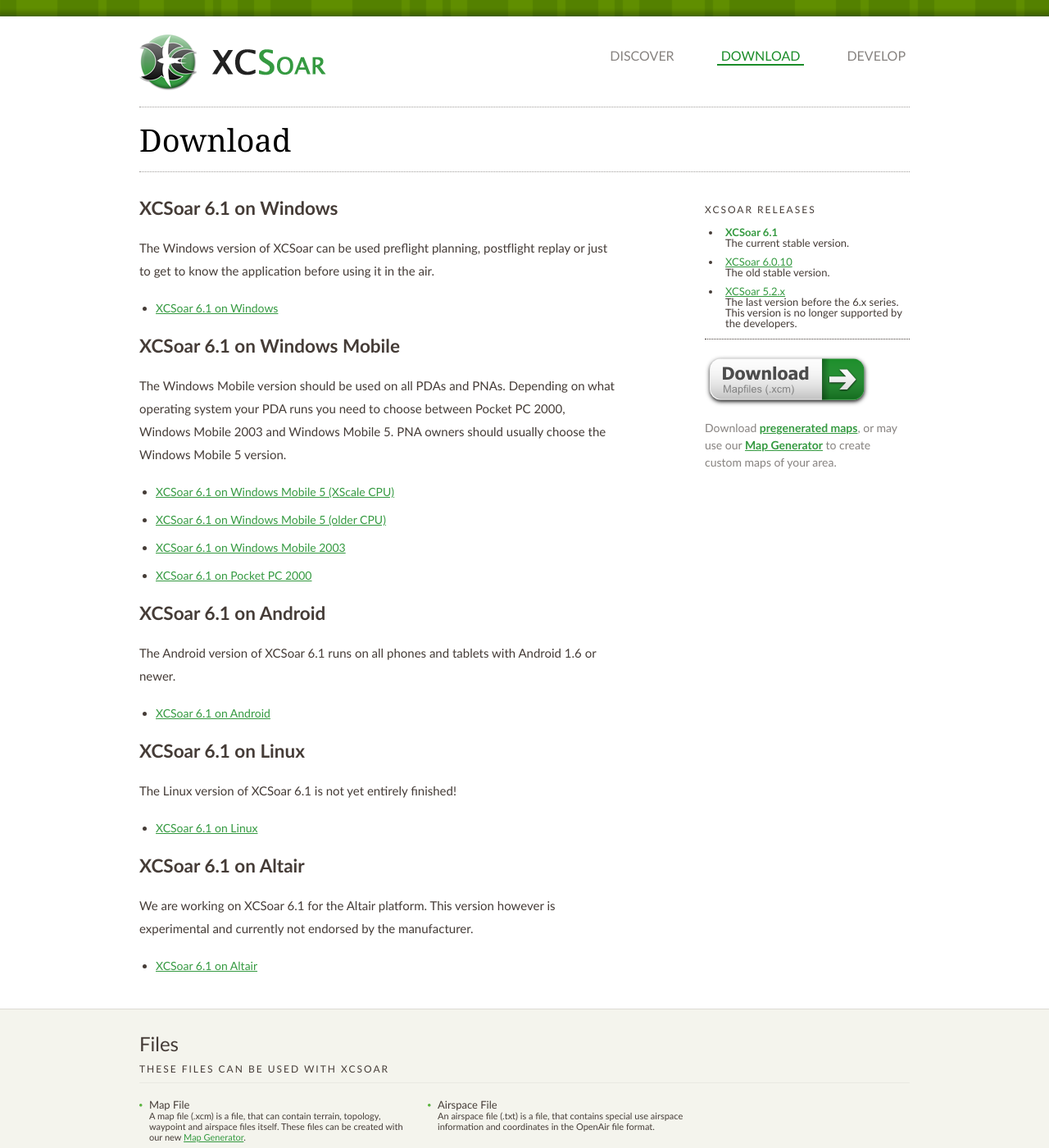
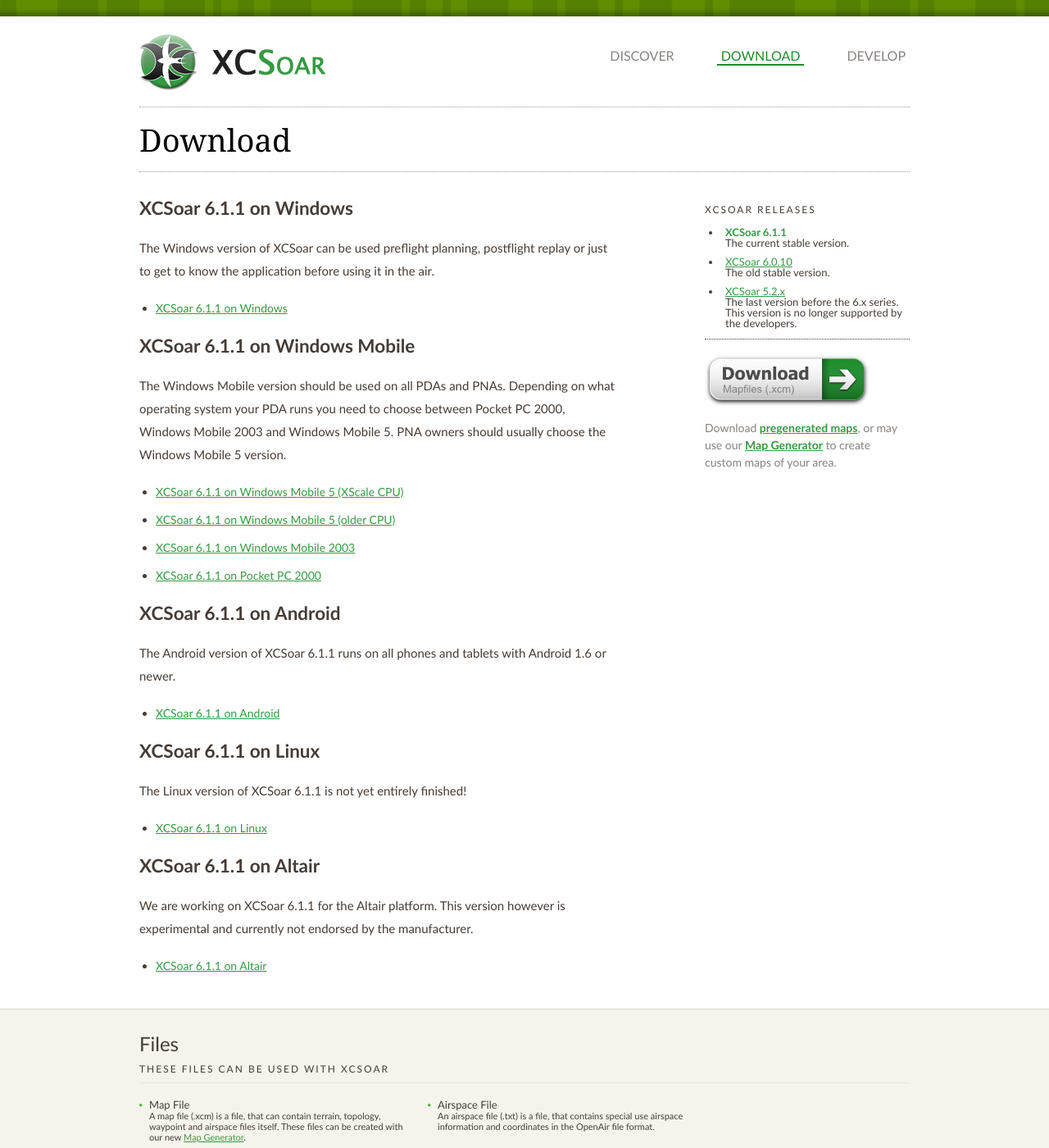
Before and after one commit to XCSoar/website, a Jekyll site: the page built from download/index.md, in a window 1280 px wide and 1400 px high. Shown: the whole window at 82% size. Built offline with Jekyll 4.4.1, drawn with Linux system fonts in a browser that asks for light colours.

Commit message:
release v6.1.1

```diff
--- a/_config.yml
+++ b/_config.yml
@@ -1,7 +1,7 @@
 permalink: /discover/:year/:month/:day/:title.html
 
-xcsoar_stable_version: 6.1
-xcsoar_testing_version: 6.1
+xcsoar_stable_version: 6.1.1
+xcsoar_testing_version: 6.1.1
 xcsoar_old_version: 6.0.10
 
 xcsoar_next_milestone: 'XCSoar 6.2'
```
